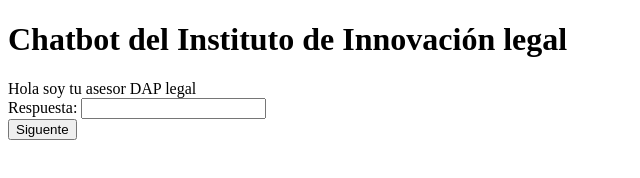
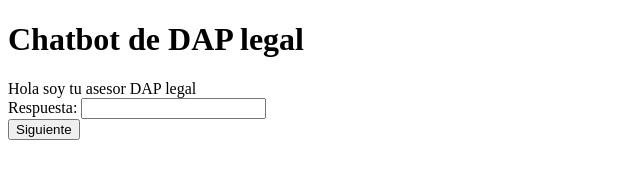
Before and after one commit to Danielmagox/ChatbotUNIR, a website: page build/index.html in a window 1280 px wide. Shown: the whole page, without its empty margins (0-640 px from the left). Drawn offline with Linux system fonts and the light colour scheme.

Commit message:
added deploy

```diff
--- a/build/index.html
+++ b/build/index.html
@@ -1 +1 @@
-<!DOCTYPE html><html lang="en"><head><meta charset="UTF-8"><meta http-equiv="X-UA-Compatible" content="IE=edge"><meta name="viewport" content="width=device-width, initial-scale=1.0"><link rel="stylesheet" href="/ChatbotUNIR/style.34dc0b42.css"><link rel="stylesheet" href="https://pro.fontawesome.com/releases/v5.12.1/css/all.css"><script src="/ChatbotUNIR/js.98372514.js" defer></script><title>Chatbot</title></head><body> <div class="chat-container"> <h1> Chatbot del Instituto de Innovación legal </h1> <div class="chat-header"> <div class="chat"> <span id="chat">Hola soy tu asesor DAP legal</span> </div> </div> <div class="chat-body"> <div class="form-control" id="chat-form"> <label for="user-answer">Respuesta: </label> <input id="user-answer" type="text" value=""> </div> <button class="generate" id="generate"> Siguente </button> </div> </div> </body></html>
+<!DOCTYPE html><html lang="en"><head><meta charset="UTF-8"><meta http-equiv="X-UA-Compatible" content="IE=edge"><meta name="viewport" content="width=device-width, initial-scale=1.0"><link rel="stylesheet" href="/ChatbotUNIR/style.800eea59.css"><link rel="stylesheet" href="https://pro.fontawesome.com/releases/v5.12.1/css/all.css"><script src="/ChatbotUNIR/js.98372514.js" defer></script><title>Chatbot</title></head><body> <div class="chat-container"> <h1 class="title"> Chatbot de DAP legal </h1> <div class="chat-header"> <div class="chat"> <span id="chat">Hola soy tu asesor DAP legal</span> </div> </div> <div class="chat-body"> <div class="form-control" id="chat-form"> <label for="user-answer">Respuesta: </label> <input id="user-answer" type="text" value=""> </div> <button class="generate" id="generate"> Siguiente </button> </div> </div> </body></html>
```
Also changed, not shown: 2 other files.
